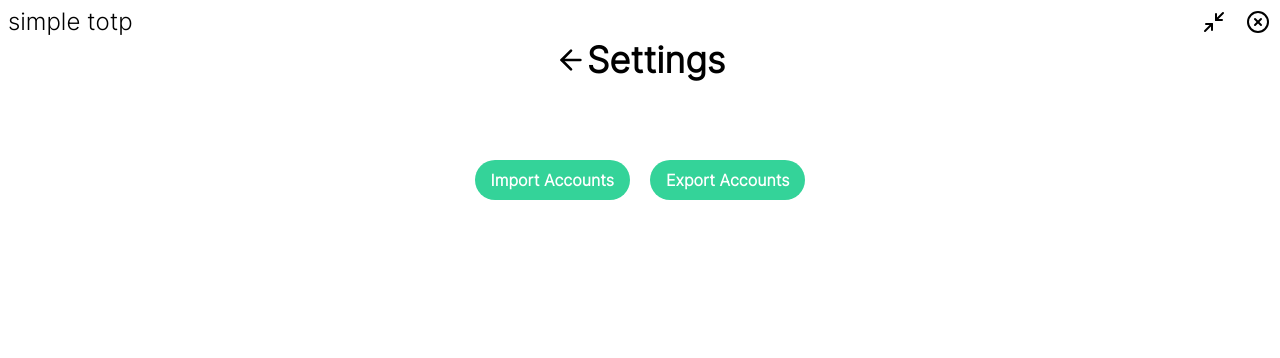
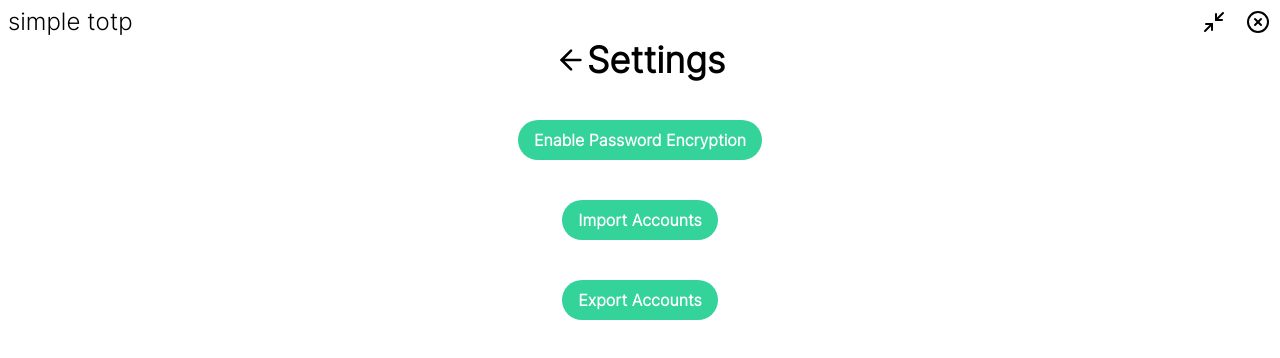
Before and after one commit to aesthetic0001/totp, a React (Vite) app: page /settings in a window 1280 px wide. Shown: the top 358 px of the page. Built offline with nearby package versions, Linux system fonts and the light colour scheme.

Commit message:
settings menu buttons done

```diff
--- a/src/pages/Settings.jsx
+++ b/src/pages/Settings.jsx
@@ -1,13 +1,18 @@
-// import React from "react";
-import TextInput from "../components/TextInput.jsx";
 import {ArrowLeft} from "lucide-react";
 import {Link} from "react-router-dom";
 import {toast, Toaster} from "react-hot-toast";
-import { save, open } from '@tauri-apps/api/dialog';
-import { writeTextFile } from '@tauri-apps/api/fs';
-import { invoke } from '@tauri-apps/api/tauri';
+import {save, open} from '@tauri-apps/api/dialog';
+import {writeTextFile} from '@tauri-apps/api/fs';
+import {invoke} from '@tauri-apps/api/tauri';
+import {useState} from "react";
 
 function Settings() {
+    const [passwordProtected, setPasswordProtected] = useState(false);
+
+    invoke('is_encrypted').then((res) => {
+        setPasswordProtected(res)
+    })
+
     return (
         <div>
             <div className="flex flex-col space-y-10 justify-center items-center text-center">
@@ -16,9 +21,16 @@ function Settings() {
                     <ArrowLeft className="h-8 w-8"/>
                     <div className="text-4xl font-bold">Settings</div>
                 </Link>
-                <div className="flex space-x-4">
+                <div class="relative">
+                    <button
+                        className={(!passwordProtected ? "bg-emerald-400 hover:bg-emerald-500 " : "bg-red-400 hover:bg-red-500 ") + "transition-all ease-in-out text-white font-bold py-2 px-4 rounded-full"}
+                        onClick={async () => {
+                        }}>
+                        {
+                            !passwordProtected ? "Enable Password Encryption" : "Disable Password Encryption"
+                        }
+                    </button>
                 </div>
-                <div className="flex flex-row space-x-5">
                 <button
                     className="bg-emerald-400 hover:bg-emerald-500 transition-all ease-in-out text-white font-bold py-2 px-4 rounded-full"
                     onClick={async () => {
@@ -50,7 +62,6 @@ function Settings() {
                     Export Accounts
                 </button>
             </div>
-            </div>
             <Toaster position="bottom-center"/>
         </div>
     );
```
Lines whose indentation alone changed are shown as unchanged.
